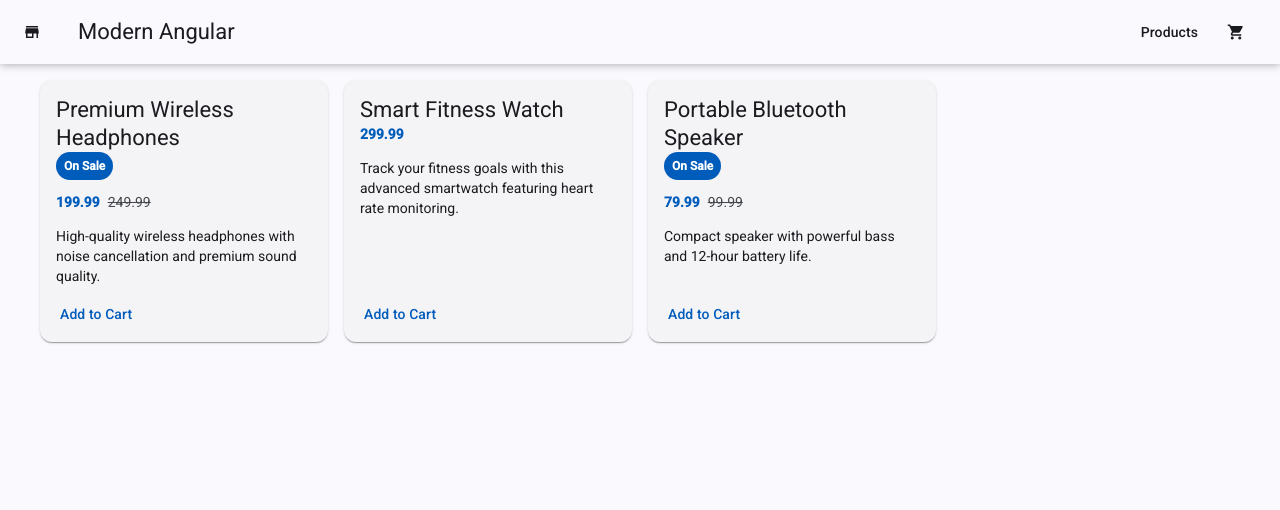
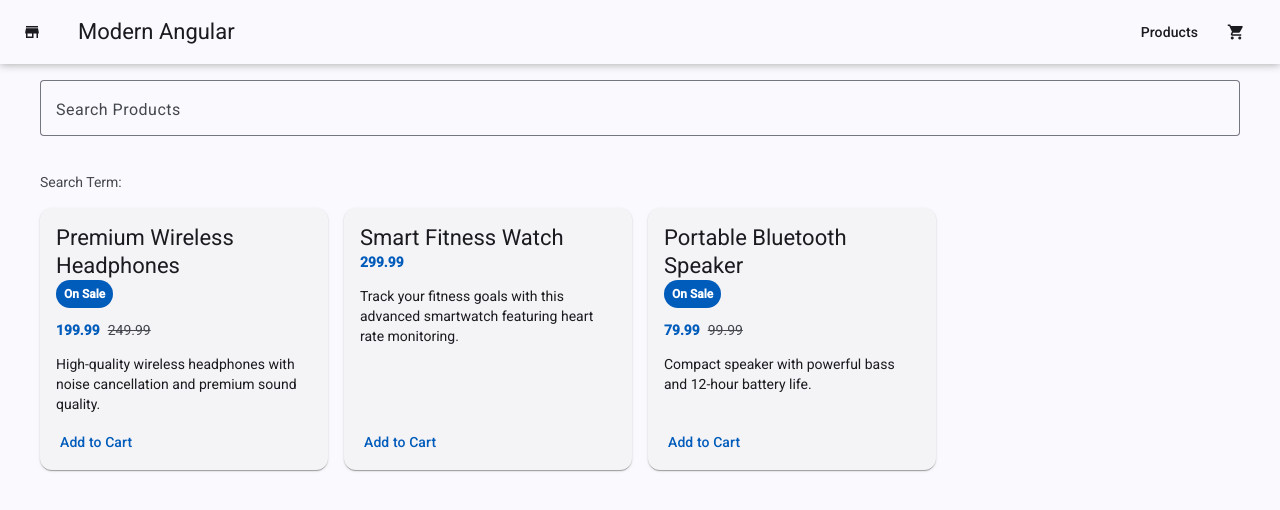
Before and after one commit to loiane/modern-angular, an Angular app: page / in a window 1280 px wide. Shown: the top 510 px of the page. Built offline with nearby package versions, Linux system fonts and the light colour scheme.

Commit message:
feat(products): add search functionality to product grid
* Implement search input for filtering products
* Display current search term in the UI
* Add necessary Angular Material modules for input handling

```diff
--- a/src/app/products/products-grid/products-grid.html
+++ b/src/app/products/products-grid/products-grid.html
@@ -1,4 +1,13 @@
 <div class="products-container">
+
+  <mat-form-field appearance="outline" class="search-field">
+    <mat-label>Search Products</mat-label>
+    <input matInput [(ngModel)]="searchTerm" placeholder="e.g. headphones" />
+  </mat-form-field>
+
+  <p class="search-preview">
+    Search Term: {{ searchTerm() }}
+  </p>
 
   <div class="products-grid">
     @for (product of products(); track product.id) {
--- a/src/app/products/products-grid/products-grid.scss
+++ b/src/app/products/products-grid/products-grid.scss
@@ -1,6 +1,16 @@
 .products-container {
   display: grid;
   gap: 1rem;
+}
+
+.search-field {
+  display: block;
+  width: 100%;
+}
+
+.search-preview {
+  margin: 0;
+  color: var(--mat-sys-on-surface-variant);
 }
 
 .products-grid {
--- a/src/app/products/products-grid/products-grid.ts
+++ b/src/app/products/products-grid/products-grid.ts
@@ -2,14 +2,19 @@
 import { ProductCard } from '../product-card/product-card';
 import { Product } from '../product';
 import { MatIcon } from "@angular/material/icon";
+import { MatInputModule } from '@angular/material/input';
+import { FormsModule } from '@angular/forms';
+import { MatFormFieldModule } from '@angular/material/form-field';
 
 @Component({
   selector: 'app-products-grid',
-  imports: [ProductCard, MatIcon],
+  imports: [ProductCard, MatIcon, MatInputModule, FormsModule, MatFormFieldModule],
   templateUrl: './products-grid.html',
   styleUrl: './products-grid.scss',
 })
 export class ProductsGrid {
+
+  protected readonly searchTerm = signal('');
 
   protected readonly products = signal<Product[]>([
     {
@@ -34,4 +39,12 @@
     }
   ]);
 
+  protected clearSearch() {
+    this.searchTerm.set('');
+  }
+
+  protected trimSearch() {
+    this.searchTerm.update((value) => value.trim());
+  }
+
 }
```
